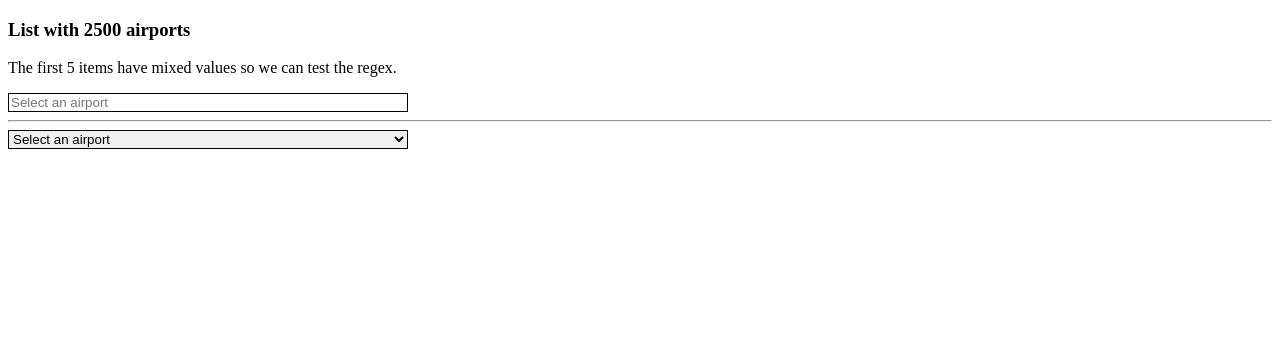
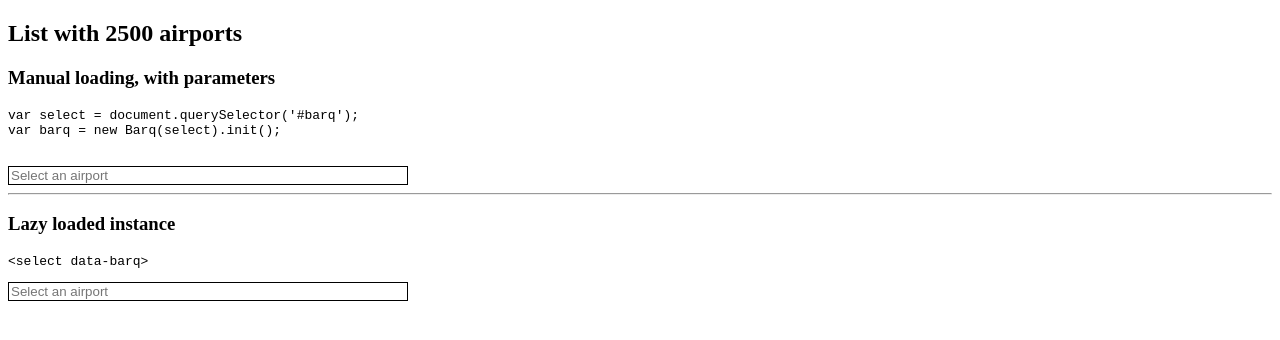
Before and after one commit to joaocunha/barq, a plain HTML site: page example.html in a window 1280 px wide. Drawn offline with Linux system fonts and the light colour scheme.

Commit message:
adds lazy loading to barq

```diff
--- a/barq.js
+++ b/barq.js
@@ -759,4 +759,18 @@
         };
     }; // end win.Barq()
 
+    // Allows for lazy loading of barq instances
+    ;(function() {
+        var lazyLoadBaseFields = doc.querySelectorAll('[data-barq]');
+
+        // Todd Motto goes spartan against [].forEach.call() and I quite agree with his points,
+        // but as a one-way loop that's used only once and needs no manipulation, this does the
+        // trick quite well - http://toddmotto.com/ditch-the-array-foreach-call-nodelist-hack/
+        [].forEach.call(lazyLoadBaseFields,
+            function(baseField) {
+                new win.Barq(baseField).init();
+            }
+        );
+    })(); // end lazy load
+
 })(window, document);
--- a/example.html
+++ b/example.html
@@ -7,10 +7,15 @@
     <link type="text/css" href="barq.css" rel="stylesheet" media="all" />
 </head>
 <body>
-    <h3>List with 2500 airports</h3>
-    <p>The first 5 items have mixed values so we can test the regex.</p>
+    <h2>List with 2500 airports</h2>
 
-    <select id="barq" tabindex="12">
+    <h3>Manual loading, with parameters</h3>
+    <pre>
+var select = document.querySelector('#barq');
+var barq = new Barq(select).init();
+    </pre>
+
+    <select id="barq" tabindex="1">
         <option>Select an airport</option>
         <option value="1">Aalborg, Denmark (AAL)</option>
         <option value="2">Aalesund, Norway (AES)</option>
@@ -2516,7 +2521,10 @@
 
     <hr />
 
-    <select id="barq2" tabindex="13">
+    <h3>Lazy loaded instance</h3>
+    <pre>&lt;select data-barq&gt;</pre>
+
+    <select data-barq>
         <option>Select an airport</option>
         <option value="1">Aalborg, Denmark (AAL)</option>
         <option value="2">Aalesund, Norway (AES)</option>
@@ -2528,16 +2536,11 @@
         <option value="">Aberdeen, United Kingdom (ABZ)</option>
     </select>
 
-
-
     <script type="text/javascript" src="barq.js"></script>
 
     <script type="text/javascript">
         var select = document.querySelector('#barq');
         var barq = new Barq(select).init();
-
-        // var select2 = document.querySelector('#barq2');
-        // var barq2 = new Barq(select2).init();
     </script>
 </body>
 </html>
```
